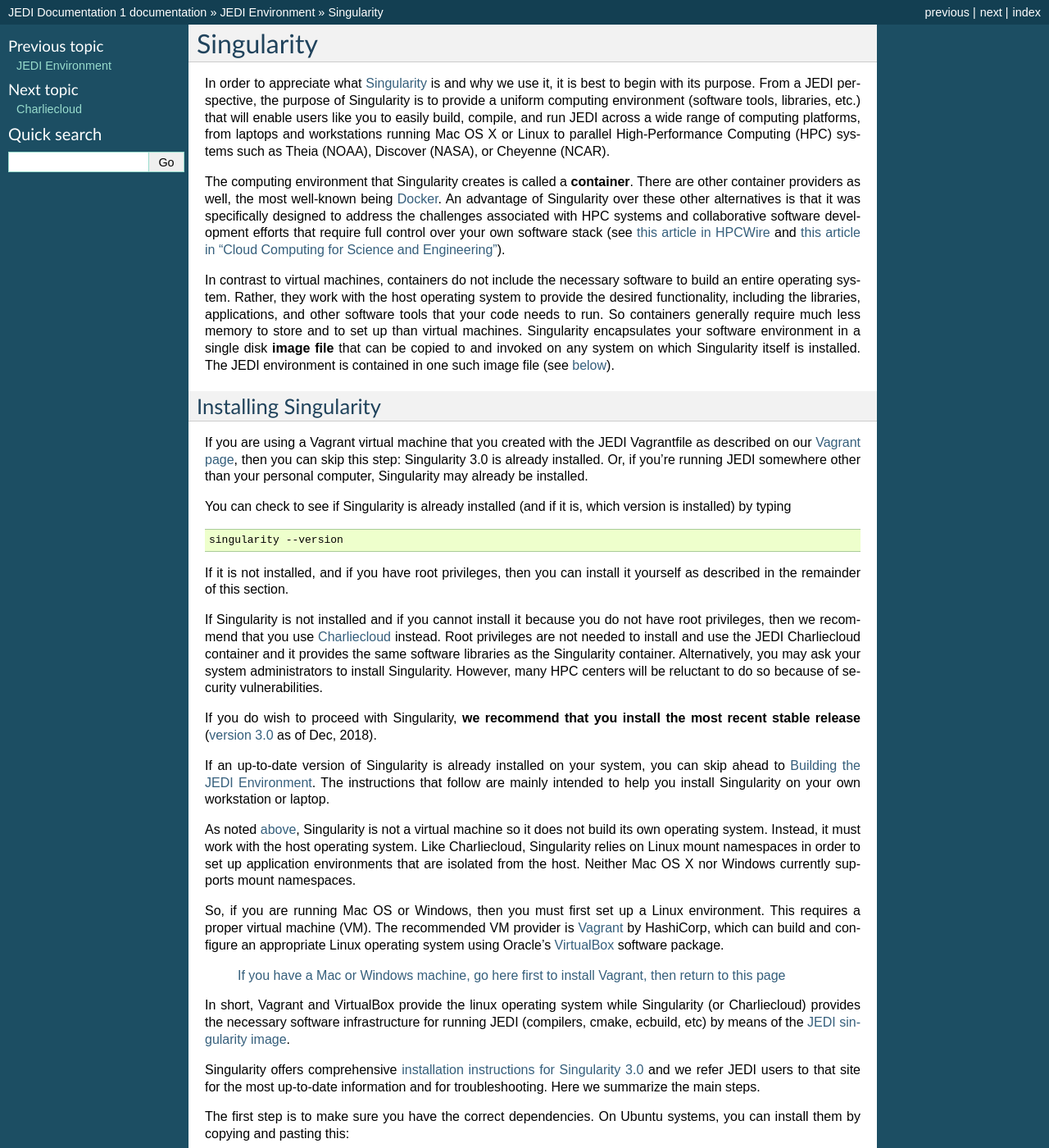
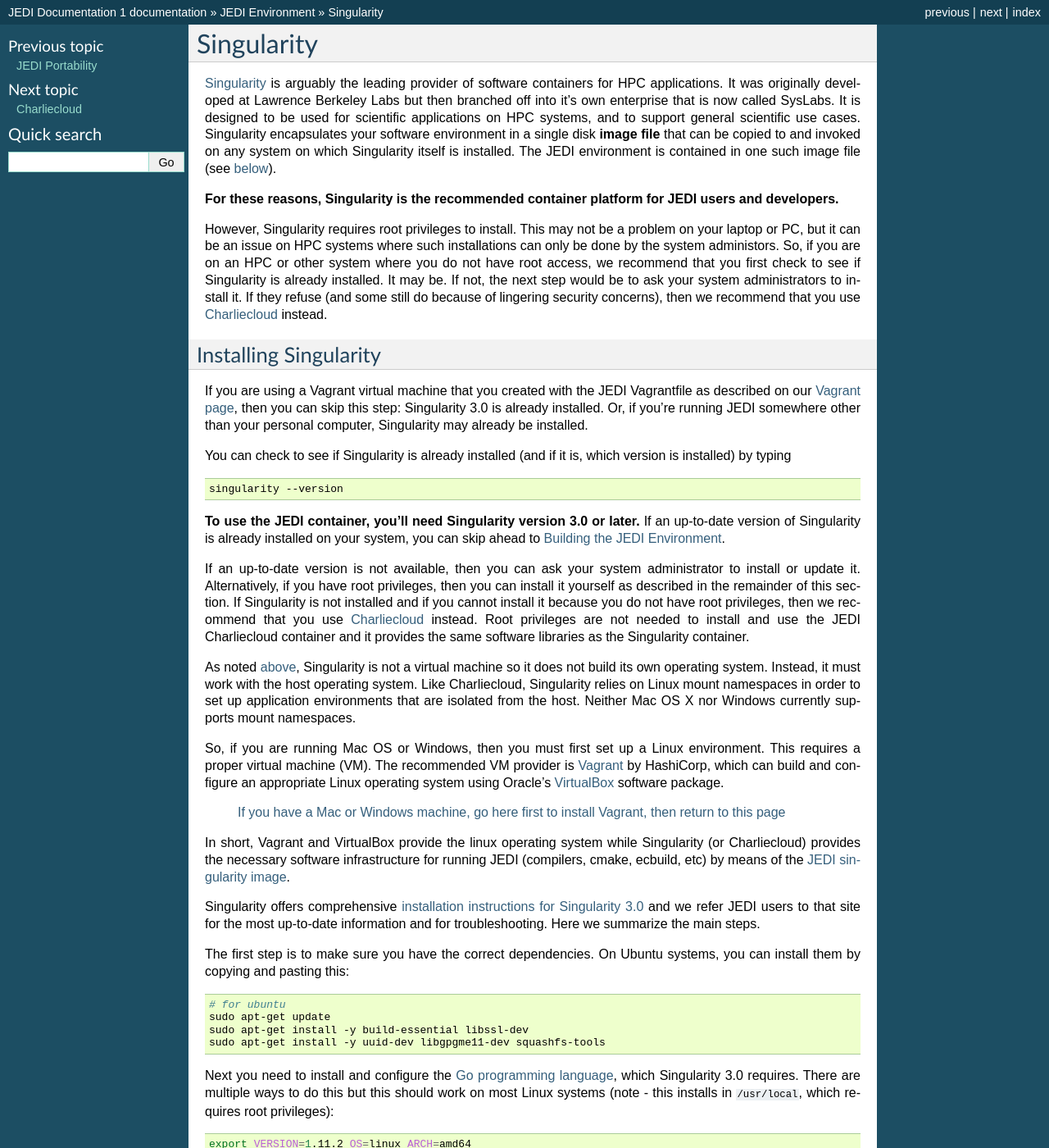
Before and after one commit to JCSDA/jedi-docs, a Sphinx documentation site: the page built from docs/developer/jedi_environment/singularity.rst, in a window 1280 px wide and 1400 px high. Shown: the whole window at 82% size. Built offline with Sphinx 7.4.7, drawn with Linux system fonts in a browser that asks for light colours.

Commit message:
Added a page on Portability and Docker (#109)
* Added a page on Portability and Docker

* oops - didn't mean to add these

* missed one

* review comments on portability page

* fixed typos

* another typo

* clarified Docker recommendation

```diff
--- a/docs/developer/jedi_environment/index.rst
+++ b/docs/developer/jedi_environment/index.rst
@@ -5,6 +5,7 @@
 .. toctree::
    :maxdepth: 2
 
+   portability
    singularity
    charliecloud
    vagrant
--- a/docs/developer/jedi_environment/modules.rst
+++ b/docs/developer/jedi_environment/modules.rst
@@ -3,7 +3,7 @@
 JEDI Modules
 ============
 
-If you are running JEDI on a personal computer (Mac, Windows, or Linux) we recommend that you use either the :doc:`JEDI Singularity container <singularity>` or the :code:`JEDI Charliecloud container <charliecloud>`.  These provide all of the necessary software libraries for you to build and run JEDI.
+If you are running JEDI on a personal computer (Mac, Windows, or Linux) we recommend that you use either the :doc:`JEDI Singularity container <singularity>` or the :doc:`JEDI Charliecloud container <charliecloud>`.  These provide all of the necessary software libraries for you to build and run JEDI.
 
 If you are running JEDI on an HPC system, :doc:`Charliecloud <charliecloud>` is still a viable option.  However, on selected HPC systems that are accessed by multiple JEDI users we offer another option, namely **JEDI Modules**.
 
--- a/docs/developer/jedi_environment/singularity.rst
+++ b/docs/developer/jedi_environment/singularity.rst
@@ -3,11 +3,12 @@
 Singularity
 ===========
 
-In order to appreciate what `Singularity <https://www.sylabs.io/docs/>`_ is and why we use it, it is best to begin with its purpose.  From a JEDI perspective, the purpose of Singularity is to provide a uniform computing environment (software tools, libraries, etc.) that will enable users like you to easily build, compile, and run JEDI across a wide range of computing platforms, from laptops and workstations running Mac OS X or Linux to parallel High-Performance Computing (HPC) systems such as Theia (NOAA), Discover (NASA), or Cheyenne (NCAR).
+`Singularity <https://www.sylabs.io/docs/>`_ is arguably the leading provider of software containers for HPC applications.  It was originally developed at Lawrence Berkeley Labs but then branched off into it's own enterprise that is now called SysLabs.  It is designed to be used for scientific applications on HPC systems, and to support general scientific use cases.  Singularity encapsulates your software environment in a single disk **image file** that can be copied to and invoked on any system on which Singularity itself is installed.  The JEDI environment is contained in one such image file (see :ref:`below <build_env>`).
 
-The computing environment that Singularity creates is called a **container**.  There are other container providers as well, the most well-known being `Docker <https://www.docker.com/>`_.  An advantage of Singularity over these other alternatives is that it was specifically designed to address the challenges associated with HPC systems and collaborative software development efforts that require full control over your own software stack (see `this article in HPCWire <https://www.hpcwire.com/2018/02/08/startup-brings-hpc-containers-enterprise/>`_ and `this article in "Cloud Computing for Science and Engineering" <https://cloud4scieng.org/singularity-a-container-system-for-hpc-applications/>`_).
+**For these reasons, Singularity is the recommended container platform for JEDI users and developers.**
 
-In contrast to virtual machines, containers do not include the necessary software to build an entire operating system.  Rather, they work with the host operating system to provide the desired functionality, including the libraries, applications, and other software tools that your code needs to run.  So containers generally require much less memory to store and to set up than virtual machines.  Singularity encapsulates your software environment in a single disk **image file** that can be copied to and invoked on any system on which Singularity itself is installed.  The JEDI environment is contained in one such image file (see :ref:`below <build_env>`).
+However, Singularity requires root privileges to install.  This may not be a problem on your laptop or PC, but it can be an issue on HPC systems where such installations can only be done by the system administors.  So, if you are on an HPC or other system where you do not have root access, we recommend that you first check to see if Singularity is already installed.  It may be.  If not, the next step would be to ask your system administrators to install it.  If they refuse (and some still do because of lingering security concerns), then we recommend that you use :doc:`Charliecloud <charliecloud>` instead.
+
 
 .. _Singularity-install:
 
@@ -22,13 +23,9 @@
 
   singularity --version
 
-If it is not installed, and if you have root privileges, then you can install it yourself as described in the remainder of this section.
+**To use the JEDI container, you'll need Singularity version 3.0 or later.**  If an up-to-date version of Singularity is already installed on your system, you can skip ahead to :ref:`Building the JEDI Environment <build_env>`.
 
-If Singularity is not installed and if you cannot install it because you do not have root privileges, then we recommend that you use :doc:`charliecloud` instead.  Root privileges are not needed to install and use the JEDI Charliecloud container and it provides the same software libraries as the Singularity container.  Alternatively, you may ask your system administrators to install Singularity.  However, many HPC centers will be reluctant to do so because of security vulnerabilities.
-
-If you do wish to proceed with Singularity, **we recommend that you install the most recent stable release** (`version 3.0 <https://www.sylabs.io/guides/3.0/user-guide/>`_ as of Dec, 2018).
-
-If an up-to-date version of Singularity is already installed on your system, you can skip ahead to :ref:`Building the JEDI Environment <build_env>`.  The instructions that follow are mainly intended to help you install Singularity on your own workstation or laptop.
+If an up-to-date version is not available, then you can ask your system administrator to install or update it.  Alternatively, if you have root privileges, then you can install it yourself as described in the remainder of this section.  If Singularity is not installed and if you cannot install it because you do not have root privileges, then we recommend that you use :doc:`charliecloud` instead.  Root privileges are not needed to install and use the JEDI Charliecloud container and it provides the same software libraries as the Singularity container.
 
 As noted :ref:`above <top-Singularity>`, Singularity is not a virtual machine so it does not build its own operating system.  Instead, it must work with the host operating system.  Like Charliecloud, Singularity relies on Linux mount namespaces in order to set up application environments that are isolated from the host.  Neither Mac OS X nor Windows currently supports mount namespaces.
 
```
Also changed, not shown: docs/developer/jedi_environment/portability.rst (added, +61 -0 lines), docs/developer/jedi_environment/images/portability.png (added).
